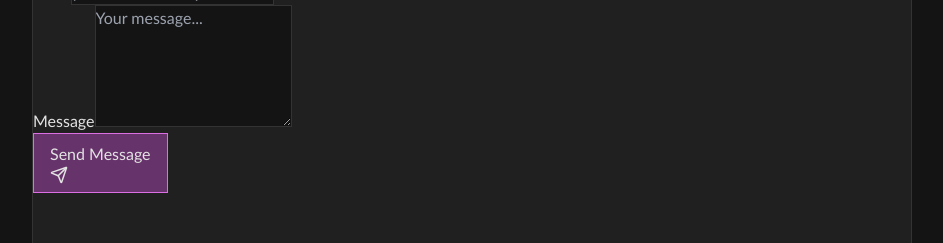
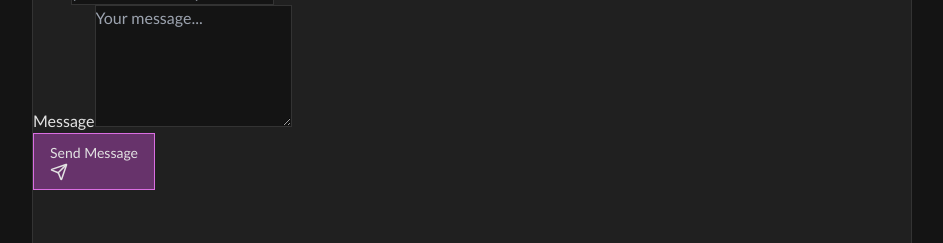
Before and after one commit to codewithjelo/Jelo_Portfolio, a React (Vite) app in the folder jelo-portfolio/: page / in a window 1280 px wide. Shown: the part 6760-7003 px from the top of the page, without its empty margins (168-1111 px from the left). Built offline with nearby package versions, Linux system fonts and the light colour scheme.

Commit message:
Modify button design

```diff
--- a/jelo-portfolio/src/styles/components/sections/contact.css
+++ b/jelo-portfolio/src/styles/components/sections/contact.css
@@ -62,6 +62,7 @@
 }
 
 .contact-btn {
+  font-size: var(--text-sm);
   position: relative;
   overflow: hidden;
   background-color: transparent;
@@ -86,12 +87,14 @@
 }
 
 .contact-btn:hover::before {
-  transform: skew(-30deg) translateX(120%);
+  transform: skew(-30deg) translateX(150%);
 }
 
 .contact-btn:hover {
   color: var(--text-color);
   border-color: var(--accent);
+  transform: translateY(-2px);
+  box-shadow: 0 5px 15px rgba(218, 110, 226, 0.3);
 }
 
 .social-title {
```
